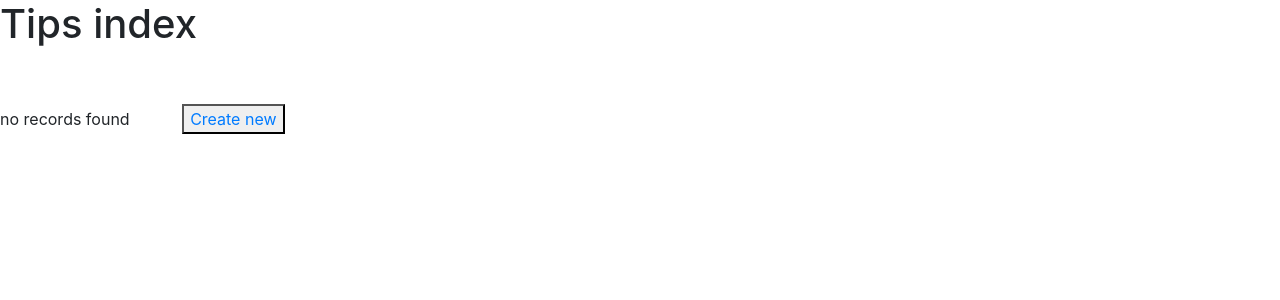
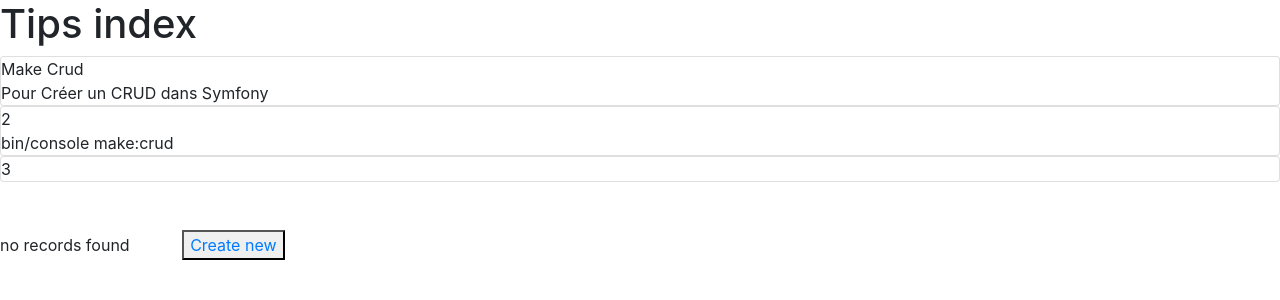
Before and after one commit to JudgeBurger/add_a_tip, a Symfony app: template templates/tips/index.html.twig in a window 1280 px wide. Shown: the part 56-356 px from the top of the page. Run offline with Twig, Linux system fonts and the light colour scheme; the template is opened without the code that fills it, so the values that code supplies are empty; some libraries are stand-ins or nearby versions.

Commit message:
Create flip card in tips_index

```diff
--- a/templates/tips/index.html.twig
+++ b/templates/tips/index.html.twig
@@ -4,6 +4,36 @@
 
 {% block body %}
     <h1>Tips index</h1>
+
+    <section class="content">
+        <div class="cards">
+            <div class="card">
+                <div class="card__side card__side--front card__side--front-1">
+                    <div class="card__description">Make Crud</div>
+                </div>
+                <div class="card__side card__side--back card__side--back-1">
+                    <div class="card__description">Pour Créer un CRUD dans Symfony</div>
+                </div>
+            </div>
+            <div class="card">
+                <div class="card__side card__side--front card__side--front-2">
+                    <div class="card__description">2</div>
+                </div>
+                <div class="card__side card__side--back card__side--back-2">
+                    <div class="card__description">bin/console make:crud</div>
+                </div>
+            </div>
+            <div class="card">
+                <div class="card__side card__side--front card__side--front-3">
+                    <div class="card__description">3</div>
+                </div>
+                <div class="card__side card__side--back card__side--back-3">
+                    <div class="card__description"></div>
+                </div>
+            </div>
+        </div>
+    </section>
+
 
     {% for tip in tips %}
             <div class="col-12">
@@ -22,7 +52,6 @@
                     </div>
                 </div>
             </div>
-        </div>
     {% else %}
         <tr>
             <td colspan="6">no records found</td>
```
Also changed, not shown: assets/scss/app.scss (+81 -2 lines), migrations/Version20201009072916.php (added, +33 -0 lines).
